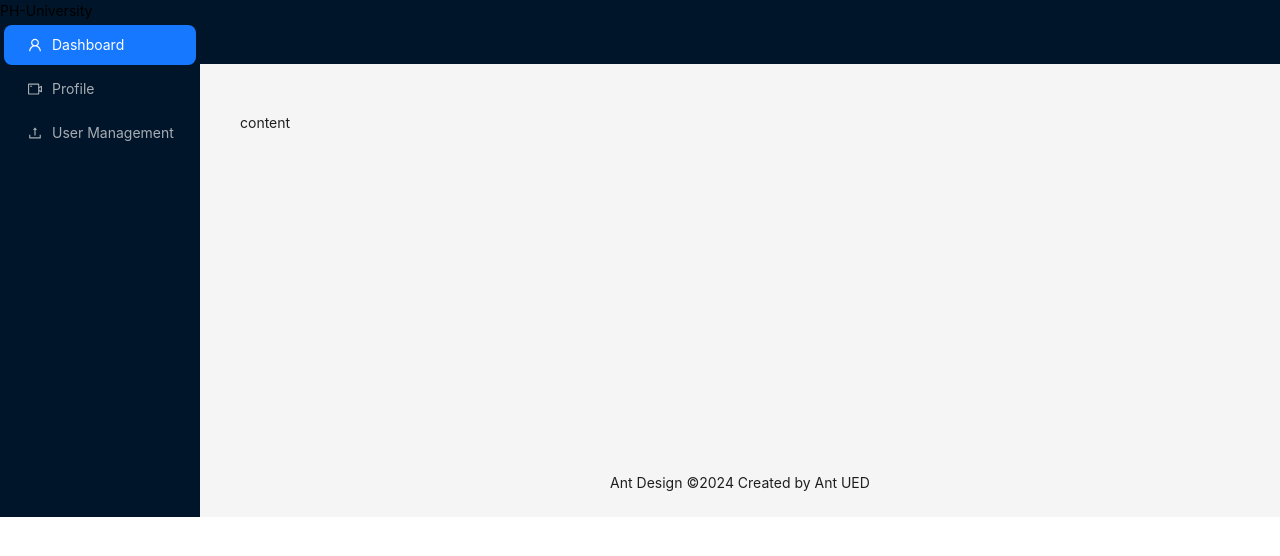
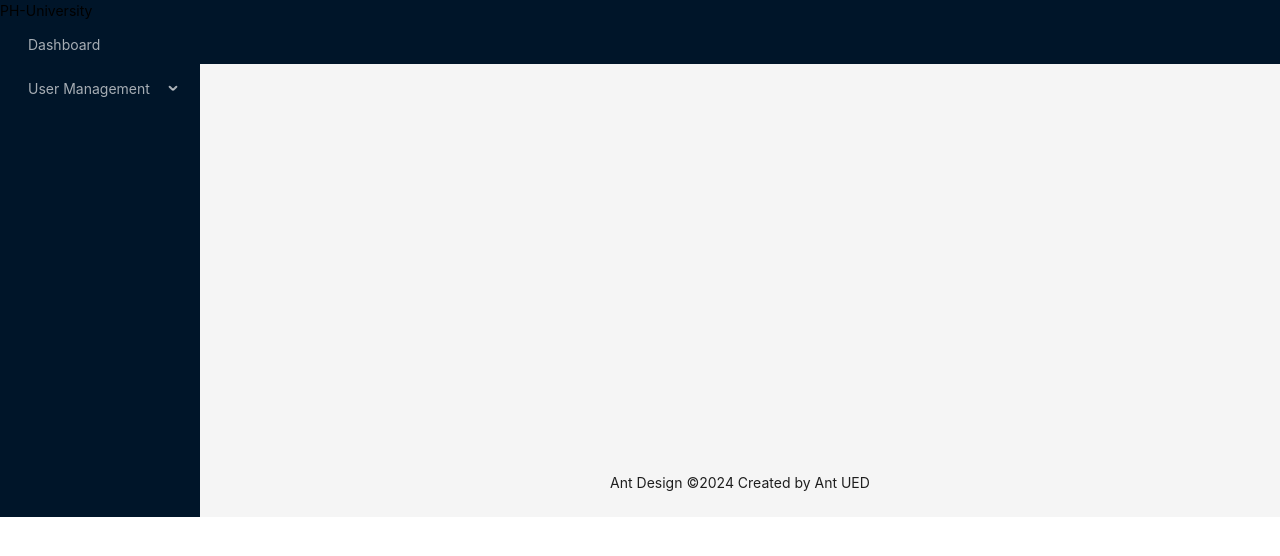
Before and after one commit to naimur-reza/PH-University-Client, a React (Vite) app: page / in a window 1280 px wide. Shown: the top 556 px of the page. Built offline with nearby package versions, Linux system fonts and the light colour scheme.

Commit message:
Add programatical sidebar and route

```diff
--- a/src/components/layout/MainLayout.tsx
+++ b/src/components/layout/MainLayout.tsx
@@ -1,31 +1,10 @@
-import {
-  UploadOutlined,
-  UserOutlined,
-  VideoCameraOutlined,
-} from "@ant-design/icons";
-import { Layout, Menu, MenuProps } from "antd";
+import { Layout, Menu } from "antd";
+import { Outlet } from "react-router-dom";
+import { sidebarOptions } from "../../routes/admin.routes";
 
 const { Header, Content, Footer, Sider } = Layout;
 
 const MainLayout = () => {
-  const items: MenuProps["items"] = [
-    {
-      key: "1",
-      icon: <UserOutlined />,
-      label: "Dashboard",
-    },
-    {
-      key: "2",
-      icon: <VideoCameraOutlined />,
-      label: "Profile",
-    },
-    {
-      key: "3",
-      icon: <UploadOutlined />,
-      label: "User Management",
-    },
-  ];
-
   return (
     <Layout className="h-[100vh]">
       <Sider
@@ -43,8 +22,8 @@ const MainLayout = () => {
         <Menu
           theme="dark"
           mode="inline"
-          defaultSelectedKeys={["1"]}
-          items={items}
+          // defaultSelectedKeys={["1"]}
+          items={sidebarOptions}
         />
       </Sider>
       <Layout>
@@ -55,7 +34,7 @@ const MainLayout = () => {
               padding: 24,
               minHeight: 360,
             }}>
-            content
+            <Outlet />
           </div>
         </Content>
         <Footer style={{ textAlign: "center" }}>
--- /dev/null
+++ b/src/pages/Admin/AdminDashboard.tsx
@@ -0,0 +1,9 @@
+const AdminDashboard = () => {
+  return (
+    <div>
+      <h1> This is AdminDashboard component </h1>
+    </div>
+  );
+};
+
+export default AdminDashboard;
--- /dev/null
+++ b/src/pages/Admin/CreateAdmin.tsx
@@ -0,0 +1,9 @@
+const CreateAdmin = () => {
+  return (
+    <div>
+      <h1> This is CreateAdmin component </h1>
+    </div>
+  );
+};
+
+export default CreateAdmin;
--- /dev/null
+++ b/src/pages/Admin/CreateFaculty.tsx
@@ -0,0 +1,9 @@
+const CreateFaculty = () => {
+  return (
+    <div>
+      <h1> This is CreateFaculty component </h1>
+    </div>
+  );
+};
+
+export default CreateFaculty;
--- /dev/null
+++ b/src/pages/Admin/CreateStudent.tsx
@@ -0,0 +1,9 @@
+const CreateStudent = () => {
+  return (
+    <div>
+      <h1> This is CreateStudent component </h1>
+    </div>
+  );
+};
+
+export default CreateStudent;
--- /dev/null
+++ b/src/pages/Login.tsx
@@ -0,0 +1,9 @@
+const Login = () => {
+  return (
+    <div>
+      <h1> This is Login component </h1>
+    </div>
+  );
+};
+
+export default Login;
--- /dev/null
+++ b/src/pages/Register.tsx
@@ -0,0 +1,9 @@
+const Register = () => {
+  return (
+    <div>
+      <h1> This is Register component </h1>
+    </div>
+  );
+};
+
+export default Register;
--- /dev/null
+++ b/src/routes/admin.routes.tsx
@@ -0,0 +1,90 @@
+import { ReactNode } from "react";
+import AdminDashboard from "../pages/Admin/AdminDashboard";
+import CreateAdmin from "../pages/Admin/CreateAdmin";
+import CreateFaculty from "../pages/Admin/CreateFaculty";
+import CreateStudent from "../pages/Admin/CreateStudent";
+import { NavLink } from "react-router-dom";
+
+type TRoute = {
+  path: string;
+  element: ReactNode;
+};
+
+type TSidebar = {
+  key: string;
+  label: ReactNode;
+  children?: TSidebar[];
+};
+
+export const adminPaths = [
+  {
+    name: "Dashboard",
+    path: "dashboard",
+    element: <AdminDashboard />,
+  },
+  {
+    name: "User Management",
+    children: [
+      {
+        name: "Create Admin",
+        path: "create-admin",
+        element: <CreateAdmin />,
+      },
+      {
+        name: "Create Faculty",
+        path: "create-faculty",
+        element: <CreateFaculty />,
+      },
+      {
+        name: "Create Student",
+        path: "create-student",
+        element: <CreateStudent />,
+      },
+      {
+        name: "Create Member",
+        path: "create-member",
+        element: <CreateStudent />,
+      },
+    ],
+  },
+];
+
+export const adminRoutes = adminPaths.reduce((acc: TRoute[], item) => {
+  if (item.path && item.element)
+    acc.push({
+      path: item.path,
+      element: item.element,
+    });
+
+  if (item.children)
+    item.children.forEach((children) => {
+      acc.push({
+        path: children.path,
+        element: children.element,
+      });
+    });
+
+  return acc;
+}, []);
+
+export const sidebarOptions = adminPaths.reduce((acc: TSidebar[], item) => {
+  if (item.name && item.path)
+    acc.push({
+      key: item.path,
+      label: <NavLink to={`/admin/${item.path}`}>{item.name}</NavLink>,
+    });
+
+  if (item.children)
+    acc.push({
+      key: item.name,
+      label: item.name,
+      children: item.children.map((item) => ({
+        key: item.path,
+        label: <NavLink to={`/admin/${item.path}`}>{item.name}</NavLink>,
+      })),
+    });
+
+  return acc;
+}, []);
+
+console.log(sidebarOptions);
```
Also changed, not shown: src/pages/About.tsx (added, +9 -0 lines), src/pages/Contact.tsx (added, +9 -0 lines), src/routes/routes.tsx (+28 -1 lines), test.js (added, +68 -0 lines).
